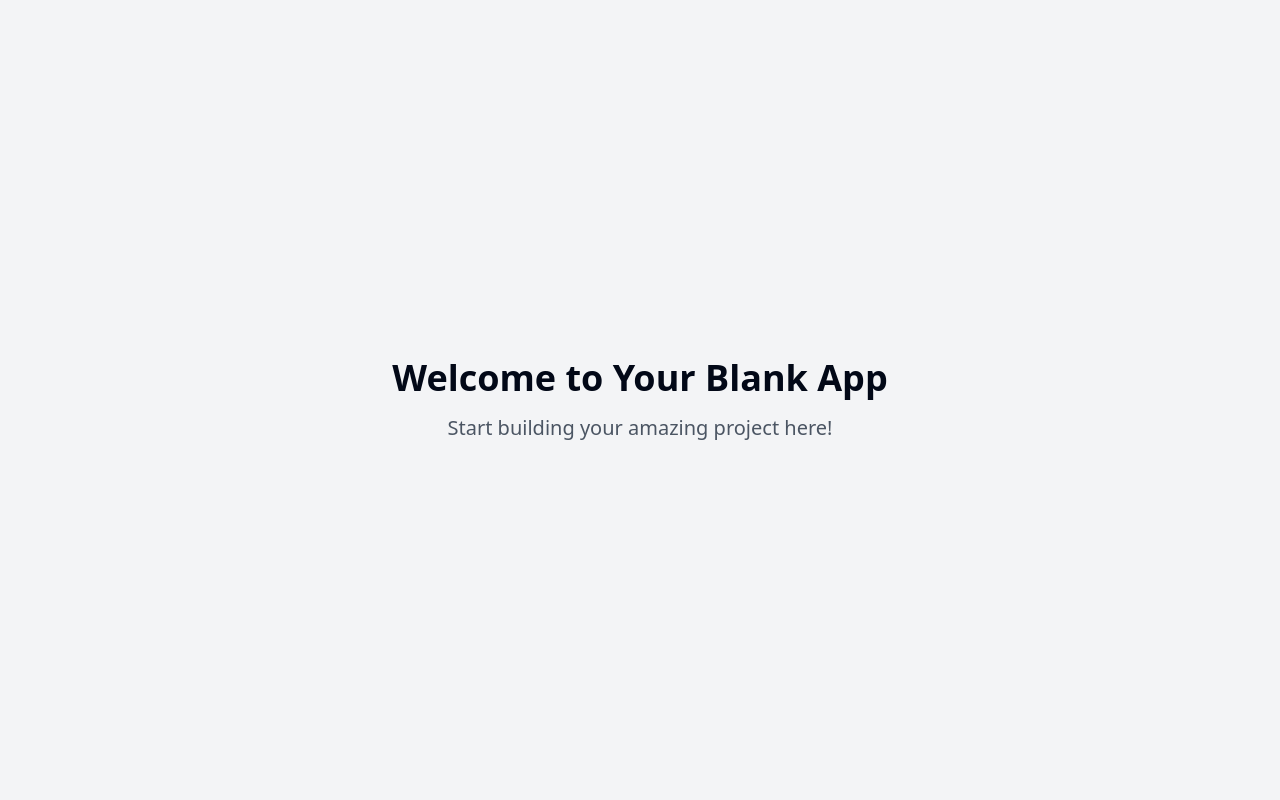
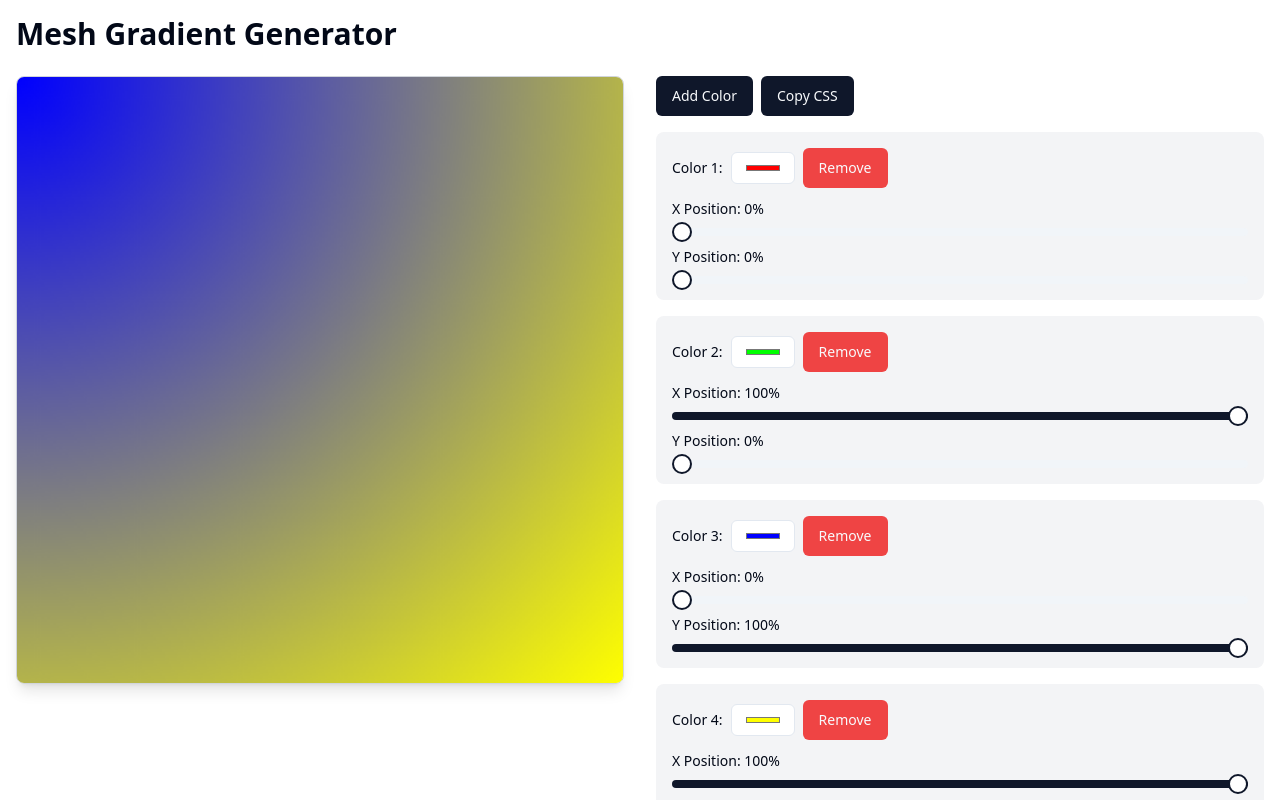
Before and after one commit to GPT-Engineer-App/gradient-magic-tool, a React (Vite) app: page / in a window 1280 px wide. Shown: the top 800 px of the page. Built offline with nearby package versions, Linux system fonts and the light colour scheme.

Commit message:
Add mesh gradient tool
Implement a tool that generates mesh gradients and outputs the corresponding CSS for easy copy/paste.
[skip gpt_engineer]

```diff
--- a/src/pages/Index.jsx
+++ b/src/pages/Index.jsx
@@ -1,11 +1,159 @@
-// Update this page (the content is just a fallback if you fail to update the page)
+import React, { useState, useRef, useEffect } from 'react';
+import { Button } from "@/components/ui/button"
+import { Input } from "@/components/ui/input"
+import { Label } from "@/components/ui/label"
+import { Slider } from "@/components/ui/slider"
+import { toast } from "sonner"
 
 const Index = () => {
+  const [colors, setColors] = useState(['#ff0000', '#00ff00', '#0000ff', '#ffff00']);
+  const [positions, setPositions] = useState([
+    { x: 0, y: 0 },
+    { x: 100, y: 0 },
+    { x: 0, y: 100 },
+    { x: 100, y: 100 },
+  ]);
+  const [cssOutput, setCssOutput] = useState('');
+  const canvasRef = useRef(null);
+
+  useEffect(() => {
+    drawGradient();
+  }, [colors, positions]);
+
+  const drawGradient = () => {
+    const canvas = canvasRef.current;
+    const ctx = canvas.getContext('2d');
+    const gradient = ctx.createRadialGradient(0, 0, 0, 0, 0, Math.sqrt(canvas.width * canvas.width + canvas.height * canvas.height));
+
+    colors.forEach((color, index) => {
+      const x = positions[index].x / 100;
+      const y = positions[index].y / 100;
+      gradient.addColorStop(x * y, color);
+    });
+
+    ctx.fillStyle = gradient;
+    ctx.fillRect(0, 0, canvas.width, canvas.height);
+
+    generateCSS();
+  };
+
+  const generateCSS = () => {
+    const gradientStops = colors.map((color, index) => {
+      const x = positions[index].x;
+      const y = positions[index].y;
+      return `radial-gradient(at ${x}% ${y}%, ${color} 0px, transparent 50%)`;
+    });
+
+    const css = `
+background-color: #ffffff;
+background-image: ${gradientStops.join(', ')};
+background-size: 100% 100%;
+background-repeat: no-repeat;
+    `.trim();
+
+    setCssOutput(css);
+  };
+
+  const handleColorChange = (index, newColor) => {
+    const newColors = [...colors];
+    newColors[index] = newColor;
+    setColors(newColors);
+  };
+
+  const handlePositionChange = (index, axis, value) => {
+    const newPositions = [...positions];
+    newPositions[index][axis] = value;
+    setPositions(newPositions);
+  };
+
+  const handleAddColor = () => {
+    if (colors.length < 6) {
+      setColors([...colors, '#ffffff']);
+      setPositions([...positions, { x: 50, y: 50 }]);
+    } else {
+      toast.error("Maximum of 6 colors allowed");
+    }
+  };
+
+  const handleRemoveColor = (index) => {
+    if (colors.length > 2) {
+      const newColors = colors.filter((_, i) => i !== index);
+      const newPositions = positions.filter((_, i) => i !== index);
+      setColors(newColors);
+      setPositions(newPositions);
+    } else {
+      toast.error("Minimum of 2 colors required");
+    }
+  };
+
+  const copyToClipboard = () => {
+    navigator.clipboard.writeText(cssOutput);
+    toast.success("CSS copied to clipboard!");
+  };
+
   return (
-    <div className="min-h-screen flex items-center justify-center bg-gray-100">
-      <div className="text-center">
-        <h1 className="text-4xl font-bold mb-4">Welcome to Your Blank App</h1>
-        <p className="text-xl text-gray-600">Start building your amazing project here!</p>
+    <div className="container mx-auto p-4">
+      <h1 className="text-3xl font-bold mb-6">Mesh Gradient Generator</h1>
+      <div className="flex flex-col md:flex-row gap-8">
+        <div className="w-full md:w-1/2">
+          <canvas
+            ref={canvasRef}
+            width="400"
+            height="400"
+            className="w-full h-auto border border-gray-300 rounded-lg shadow-lg"
+          />
+        </div>
+        <div className="w-full md:w-1/2">
+          <div className="mb-4">
+            <Button onClick={handleAddColor} className="mr-2">Add Color</Button>
+            <Button onClick={copyToClipboard}>Copy CSS</Button>
+          </div>
+          {colors.map((color, index) => (
+            <div key={index} className="mb-4 p-4 bg-gray-100 rounded-lg">
+              <div className="flex items-center mb-2">
+                <Label htmlFor={`color-${index}`} className="mr-2">Color {index + 1}:</Label>
+                <Input
+                  id={`color-${index}`}
+                  type="color"
+                  value={color}
+                  onChange={(e) => handleColorChange(index, e.target.value)}
+                  className="w-16 h-8"
+                />
+                <Button onClick={() => handleRemoveColor(index)} className="ml-2" variant="destructive">Remove</Button>
+              </div>
+              <div className="mb-2">
+                <Label htmlFor={`x-${index}`}>X Position: {positions[index].x}%</Label>
+                <Slider
+                  id={`x-${index}`}
+                  min={0}
+                  max={100}
+                  step={1}
+                  value={[positions[index].x]}
+                  onValueChange={(value) => handlePositionChange(index, 'x', value[0])}
+                  className="mt-2"
+                />
+              </div>
+              <div>
+                <Label htmlFor={`y-${index}`}>Y Position: {positions[index].y}%</Label>
+                <Slider
+                  id={`y-${index}`}
+                  min={0}
+                  max={100}
+                  step={1}
+                  value={[positions[index].y]}
+                  onValueChange={(value) => handlePositionChange(index, 'y', value[0])}
+                  className="mt-2"
+                />
+              </div>
+            </div>
+          ))}
+        </div>
+      </div>
+      <div className="mt-8">
+        <h2 className="text-2xl font-semibold mb-2">Generated CSS</h2>
+        <pre className="bg-gray-100 p-4 rounded-lg overflow-x-auto">
+          <code>{cssOutput}</code>
+        </pre>
       </div>
     </div>
   );
```
